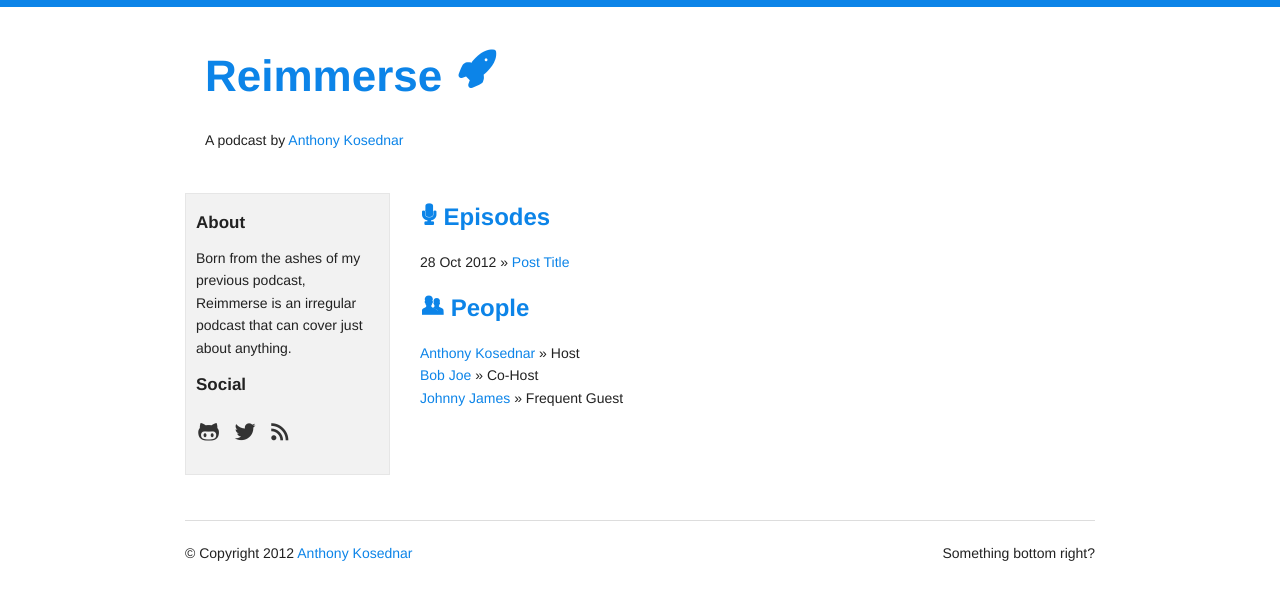
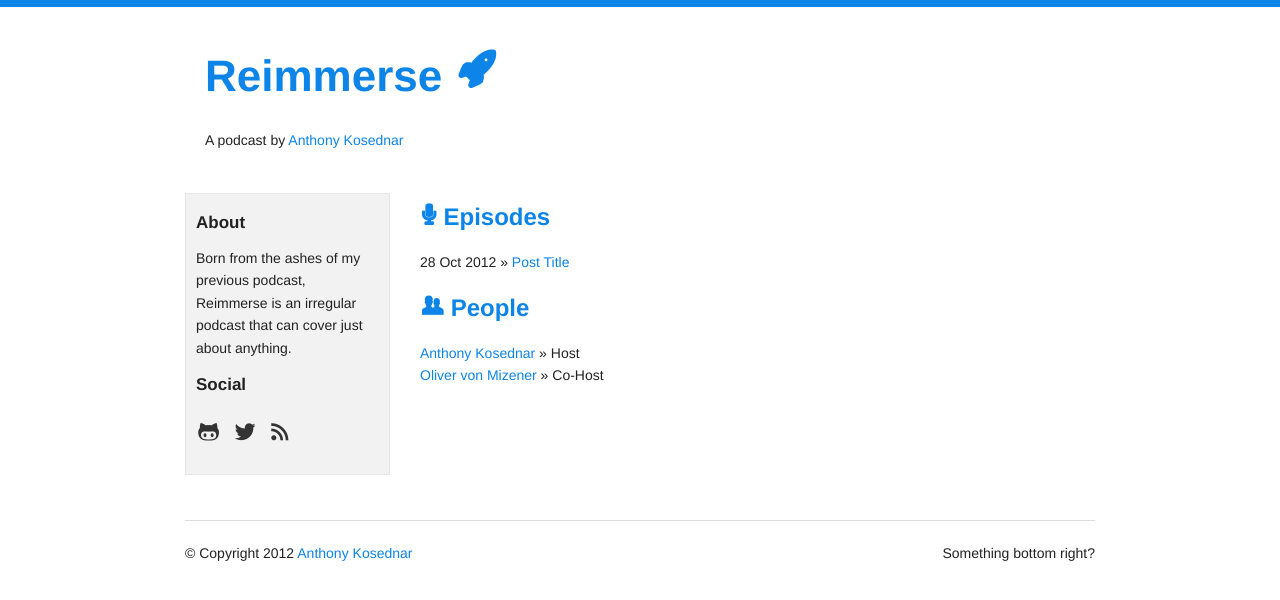
Before and after one commit to akosednar/reimmer.se, a Jekyll site: the page built from index.html, in a window 1280 px wide. Shown: the top 600 px of the page. Built offline with Jekyll 4.4.1, drawn with Linux system fonts in a browser that asks for light colours.

Commit message:
added people

```diff
--- a/index.html
+++ b/index.html
@@ -16,9 +16,8 @@ title: Blog Posts, and Projects
         <div class="twelve columns">
        		<h2><span class="icon">&#128101;</span> People</h2>
         	<ul class="posts">
-        		<li><a href="#">Anthony Kosednar</a><span> » Host</span></li>
-        		<li><a href="#">Bob Joe</a><span> » Co-Host</span></li>
-        		<li><a href="#">Johnny James</a><span> » Frequent Guest</span></li>
+        		<li><a href="http://anthonykosednar.com" target="_blank">Anthony Kosednar</a><span> » Host</span></li>
+        		<li><a href="http://speedlimitless.com/" target="_blank">Oliver von Mizener</a><span> » Co-Host</span></li>
         	</ul>
         </div>
 
```
